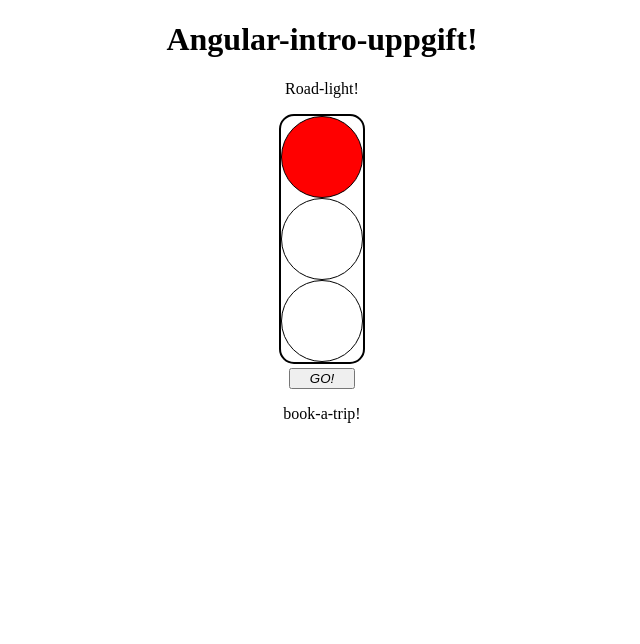
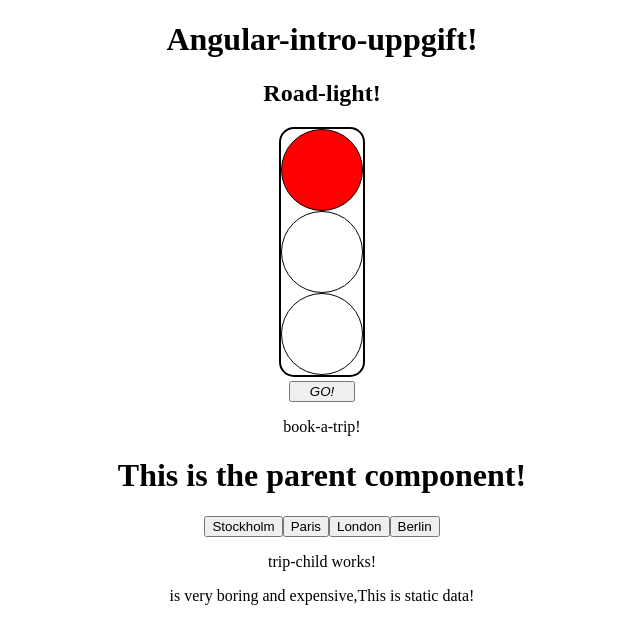
Before and after one commit to casaDelFuego/Angular-intro, an Angular app: page / in a window 1280 px wide. Shown: the top 644 px of the page, without its empty margins (318-958 px from the left). Built offline with nearby package versions, Linux system fonts and the light colour scheme.

Commit message:
trafic with two light at the same time

```diff
--- a/src/app/app.component.html
+++ b/src/app/app.component.html
@@ -6,6 +6,7 @@
 <app-road-light></app-road-light>
 <app-book-a-trip></app-book-a-trip>
 
+
 </div>
 
 
--- a/src/app/app.component.ts
+++ b/src/app/app.component.ts
@@ -16,4 +16,5 @@ export class AppComponent {
   title = 'Angular-intro-uppgift';
 }
 import RoadLightComponent from './road-light/road-light.component';
+import TripChildComponent from './book-a-trip/trip-child/trip-child.component';
 //import BookATripComponent from './book-a-trip/book-a-trip.component.ts';
--- a/src/app/app.module.ts
+++ b/src/app/app.module.ts
@@ -5,12 +5,14 @@ import { AppRoutingModule } from './app-routing.module';
 import { AppComponent } from './app.component';
 import { RoadLightComponent } from './road-light/road-light.component';
 import { BookATripComponent } from './book-a-trip/book-a-trip.component';
+import { TripChildComponent } from './book-a-trip/trip-child/trip-child.component';
 
 @NgModule({
   declarations: [
     AppComponent,
     RoadLightComponent,
-    BookATripComponent
+    BookATripComponent,
+    TripChildComponent
   ],
   imports: [
     BrowserModule,
--- a/src/app/book-a-trip/book-a-trip.component.html
+++ b/src/app/book-a-trip/book-a-trip.component.html
@@ -1,3 +1,16 @@
 <p>
   book-a-trip!
 </p>
+<h1>
+  This is the parent component!
+</h1>
+
+<div class="tabTitles">
+  <button class="destinations" (click)="markTheTab()">Stockholm</button>
+  <button class="destinations" (click)="markTheTab()">Paris</button>
+  <button class="destinations" (click)="markTheTab()">London</button>
+  <button class="destinations" (click)="markTheTab()">Berlin</button>
+</div>
+
+<app-trip-child [StockholmData]="StockholmData"
+staticdata="This is static data!">this is what's in child tag</app-trip-child>
--- a/src/app/book-a-trip/book-a-trip.component.ts
+++ b/src/app/book-a-trip/book-a-trip.component.ts
@@ -5,9 +5,13 @@ import { Component, OnInit } from '@angular/core';
   templateUrl: './book-a-trip.component.html',
   styleUrls: ['./book-a-trip.component.css']
 })
+
 export class BookATripComponent implements OnInit {
+  StockholmData: string = 'is very boring and expensive';
 
-  constructor() { }
+  constructor() {
+
+  }
 
   ngOnInit() {
   }
--- /dev/null
+++ b/src/app/book-a-trip/trip-child/trip-child.component.html
@@ -0,0 +1,7 @@
+<p>
+  trip-child works!
+</p>
+
+<div class="childContent">
+  {{ StockholmData }},{{ staticdata }}
+</div>
--- /dev/null
+++ b/src/app/book-a-trip/trip-child/trip-child.component.ts
@@ -0,0 +1,18 @@
+import { Component, OnInit, Input } from '@angular/core';
+
+@Component({
+  selector: 'app-trip-child',
+  templateUrl: './trip-child.component.html',
+  styleUrls: ['./trip-child.component.css']
+})
+export class TripChildComponent implements OnInit {
+
+  @Input() StockholmData: string;
+  @Input() staticdata: string;
+
+  constructor() { }
+ //  markTheTab() {}
+  ngOnInit() {
+  }
+
+}
--- a/src/app/road-light/road-light.component.html
+++ b/src/app/road-light/road-light.component.html
@@ -1,11 +1,13 @@
-<p>
+<h2>
   Road-light!
-</p>
+</h2>
+
 <div class="trafikLight">
-  <div [className]="state == 0 ? 'redLight' : 'lightOff'"></div>
-  <div [className]="state == 1 ? 'yellowLight' : 'lightOff'"></div>
+  <div [className]="state == 0 || state == 1? 'redLight' : 'lightOff'"></div>
+  <div [className]="state == 1 || state == 3? 'yellowLight' : 'lightOff'"></div>
   <div [className]="state == 2 ? 'greenLight' : 'lightOff'"></div>
 </div>
+
 <div>
   <button (click)="nextState()" class="changeLight">GO!</button>
 </div>
--- a/src/app/road-light/road-light.component.ts
+++ b/src/app/road-light/road-light.component.ts
@@ -13,7 +13,7 @@ export class RoadLightComponent implements OnInit {
 
   nextState() {
     this.state++;
-    if (this.state>2) {
+    if (this.state==3) {
       this.state=0;
     }
   }
```
Also changed, not shown: src/app/book-a-trip/trip-child/trip-child.component.css (added), 2 other files (tests, documents, lock files or other folders).
